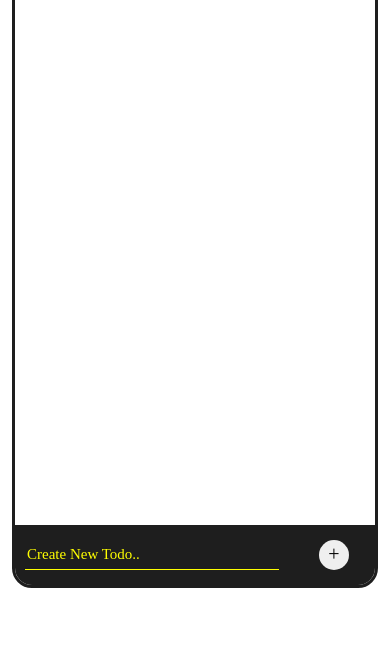
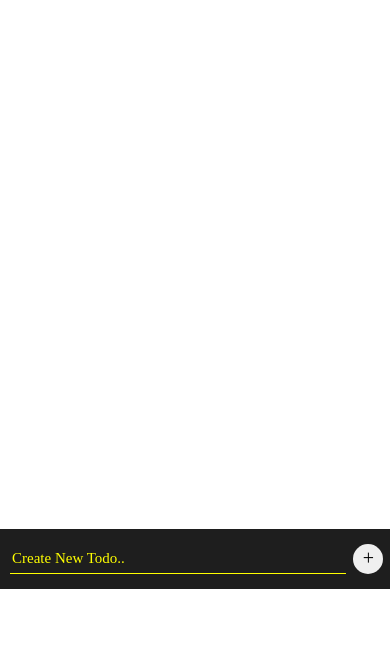
Before and after one commit to hashmaniac/todoListLocalStorage, a plain HTML site: page index.html in a window 390 px wide. Shown: the part 213-860 px from the top of the page. Drawn offline with Linux system fonts and the light colour scheme.

Commit message:
media query for sm

```diff
--- a/style.css
+++ b/style.css
@@ -137,7 +137,6 @@ footer {
   position: absolute;
   padding: 15px 10px;
   border-radius: 5px var(--footer-color) solid;
-  align-items: center;
 }
 
 .addForm {
@@ -178,5 +177,33 @@ footer {
 }
 
 @media screen and (max-width : 600px){
+  body {
+    margin: 0;
+    padding: 0;
+    align-items: flex-start;
+    height: 100vh;
+    background-color: var(--bg-color);
+  }
 
+  .theme-toggler {
+    margin-top: 30px;
+  }
+
+  .container {
+    width: 100%;
+    padding: 0 20px;
+    height: 95vh;
+    border: none;
+    border-radius: 0;
+  }
+
+  .addForm {
+      width: 100%;
+  }
+
+  .addForm input[type="text"] {
+    margin-right: 2%;
+    width: 85%;
+    min-width: 85%;
+  }
 }
```
